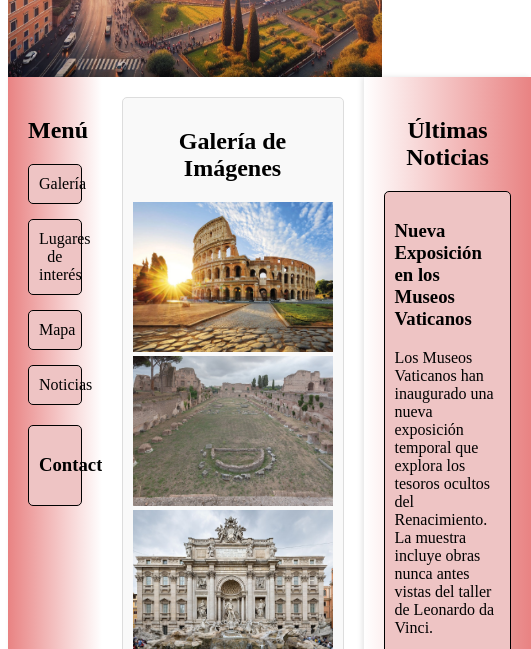
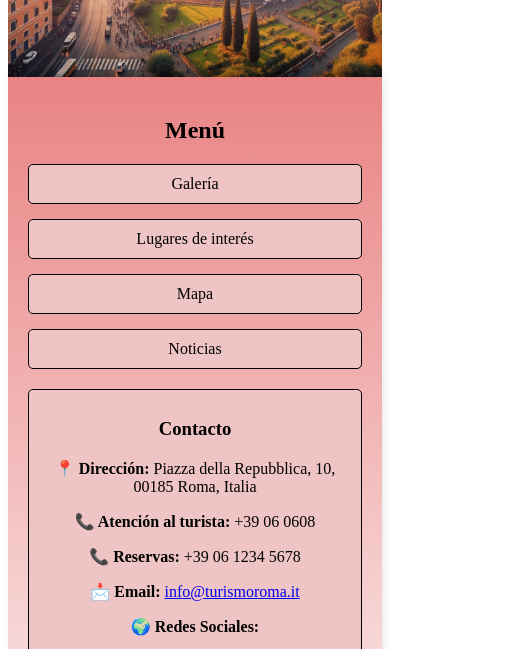
Before and after one commit to ChristianCOGA/CobanoGarciaChristian_ASIX1_0373_AE05_TurismeLocal, a plain HTML site: page index.html in a window 390 px wide. Shown: the part 173-822 px from the top of the page, 531 px wide, since content can reach past the window. Drawn offline with Linux system fonts and the light colour scheme.

Commit message:
Cambiofinales,favicon

```diff
--- a/index.html
+++ b/index.html
@@ -5,6 +5,7 @@
     <meta name="viewport" content="width=device-width, initial-scale=1.0">
     <title>Turismo Astartes</title>
     <link rel="stylesheet" href="./styles.css">
+    <link rel="icon" href="./resources/map-location-dot-solid.svg" type="image/x-icon">
 </head>
 <body>
     <header>
@@ -17,21 +18,29 @@
             <ul>
                 <li><a href="#galeria">Galería</a></li>
                 <li><a href="#lugares">Lugares de interés</a></li>
-                <li><a href="#mapa">Mapa</a></li>
+                <li><a href="#mapa"> Mapa</a></li>
                 <li><a href="#noticias">Noticias</a></li>
             </ul>
             <section class="contactos">
-                <h3>Contactos</h3>
-                <div class="facebook-icon"></div>
-                <div class="facebook-icon"></div>
-                <div class="facebook-icon"></div>
+                <h3>Contacto</h3>
+                <p><strong>📍 Dirección:</strong> Piazza della Repubblica, 10, 00185 Roma, Italia</p>
+                <p><strong>📞 Atención al turista:</strong> +39 06 0608</p>
+                <p><strong>📞 Reservas:</strong> +39 06 1234 5678</p>
+                <p><strong>📩 Email:</strong> <a href="mailto:info@turismoroma.it">info@turismoroma.it</a></p>
+                <p><strong>🌍 Redes Sociales:</strong></p>
+                <ul>
+                    <li><a href="https://www.facebook.com/TurismoRoma" target="_blank">Facebook</a></li>
+                    <li><a href="https://www.instagram.com/TurismoRoma" target="_blank">Instagram</a></li>
+                    <li><a href="https://www.twitter.com/TurismoRoma" target="_blank">Twitter/X</a></li>
+                </ul>
+                <p><strong>🕒 Horario:</strong> Lunes a Viernes: 09:00 - 18:00 | Sábados y Domingos: 10:00 - 14:00</p>
             </section>
         </leftaside>
         <main class="contenido">
             <!-- Galeria-->
             <section id="galeria">
                 <h2>Galería de Imágenes</h2>
-                <div class="imagenes">
+                <div align="center" class="imagenes">
                     <img src="./resources/Coliseo.jpg" alt="Imagen 1">
                     <img src="./resources/CircoMaximo.jpg" alt="Imagen 2">
                     <img src="./resources/Fontana.jpg" alt="Imagen 3">
--- a/styles.css
+++ b/styles.css
@@ -24,10 +24,11 @@ header {
 /*Menu navegación*/
 .leftmenu{
     width: 25%;
+    box-shadow: 2px 0 10px rgba(0, 0, 0, 0.1);
+    position: relative;
     background: linear-gradient(to right ,rgba(223, 78, 78, 0.7), rgba(255, 255, 255, 0.2));
     color: rgb(0, 0, 0);
     padding: 20px;
-    box-shadow: 2px 0 5px rgba(75, 31, 31, 0.1);
 }
 .leftmenu h2 {
     text-align: center;
@@ -63,6 +64,7 @@ header {
     border-radius: 5px;
     color: rgb(0, 0, 0);
     background: #eec4c4;
+    text-align: center;
 }
 
 /*Contenido Principal*/
@@ -76,7 +78,6 @@ header {
     text-align: center;
 }
 .galeria{
-    width: 100%;
     display: flex;
     flex-direction: row;
     gap: 10px;
@@ -89,7 +90,6 @@ header {
     min-height: 150px;
     max-width: 200px;
     max-height: 150px;
-    object-fit: cover;
 }
 
 .lugar {
@@ -147,15 +147,22 @@ footer {
 
 /* Responsive */
 @media screen and (max-width: 700px) {
-    .container {
+    .mainMenu {
         flex-direction: column;
     }
-
-    .menu, .contenido, .noticias {
+    .leftmenu{
+        background: linear-gradient(rgba(223, 78, 78, 0.7), rgba(255, 255, 255, 0.2));
+    }
+    .leftmenu, .contenido, .noticias {
         width: 100%;
     }
-
-    .menu ul li a {
-        text-align: left;
+    .noticias{
+        background: linear-gradient(rgba(255, 255, 255, 0.2), rgba(223, 78, 78, 0.7));
+    }
+    .leftmenu ul li a {
+        text-align: center;
+    }
+    .contactos{
+        text-align: center;
     }
 }
```
